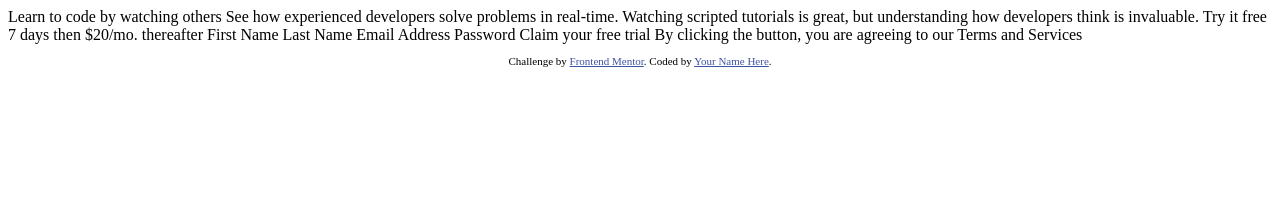
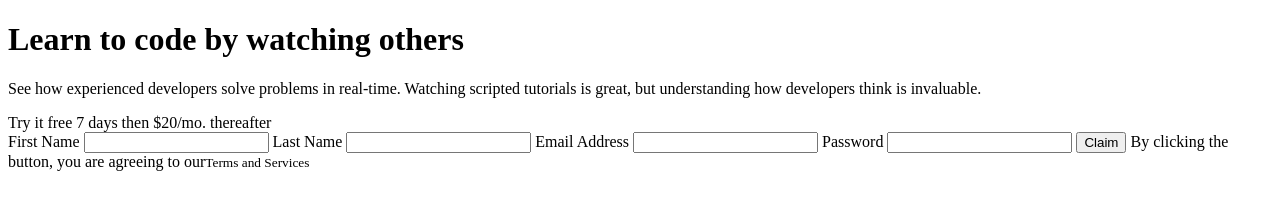
Before and after one commit to jsantizo98/form_FM, a plain HTML site: page index.html in a window 1280 px wide. Drawn offline with Linux system fonts and the light colour scheme.

Commit message:
Se realizo estructura para trabajar con flexbox

```diff
--- a/index.html
+++ b/index.html
@@ -3,40 +3,37 @@
 <head>
   <meta charset="UTF-8">
   <meta name="viewport" content="width=device-width, initial-scale=1.0"> <!-- displays site properly based on user's device -->
-
   <link rel="icon" type="image/png" sizes="32x32" href="./images/favicon-32x32.png">
-
   <title>Frontend Mentor | Intro component with sign up form</title>
-
-  <!-- Feel free to remove these styles or customise in your own stylesheet 👍 -->
-  <style>
-    .attribution { font-size: 11px; text-align: center; }
-    .attribution a { color: hsl(228, 45%, 44%); }
-  </style>
 </head>
 <body>
-
-  Learn to code by watching others
-
-  See how experienced developers solve problems in real-time. Watching scripted tutorials is great,
-  but understanding how developers think is invaluable.
-
-  Try it free 7 days then $20/mo. thereafter
-
-  First Name
-  Last Name
-  Email Address
-  Password
-
-  Claim your free trial
-
-  By clicking the button, you are agreeing to our Terms and Services
-
-  <footer>
-    <p class="attribution">
-      Challenge by <a href="https://www.frontendmentor.io?ref=challenge" target="_blank">Frontend Mentor</a>.
-      Coded by <a href="#">Your Name Here</a>.
+<div class="container">
+  <div class="left">
+    <h1>
+      Learn to code by watching others
+    </h1>
+    <p>
+      See how experienced developers solve problems in real-time. Watching scripted tutorials is great,
+      but understanding how developers think is invaluable.
     </p>
-  </footer>
+  </div>
+  <div class="rigth">
+    <div class="promo">
+      Try it free 7 days then $20/mo. thereafter
+    </div>
+  <form action="">
+    <label for="firts_name">First Name</label>
+    <input type="text" id="firts_name">
+    <label for="last_name">Last Name</label>
+    <input type="text" id="last_name">
+    <label for="email">Email Address</label>
+    <input type="email" id="email">
+    <label for="password">Password</label>
+    <input type="password" name="" id="password">
+    <input type="submit" value="Claim">
+  <span>By clicking the button, you are agreeing to our<small>Terms and Services</small></span>
+  </form>
+  </div>
+</div>
 </body>
 </html>
```
